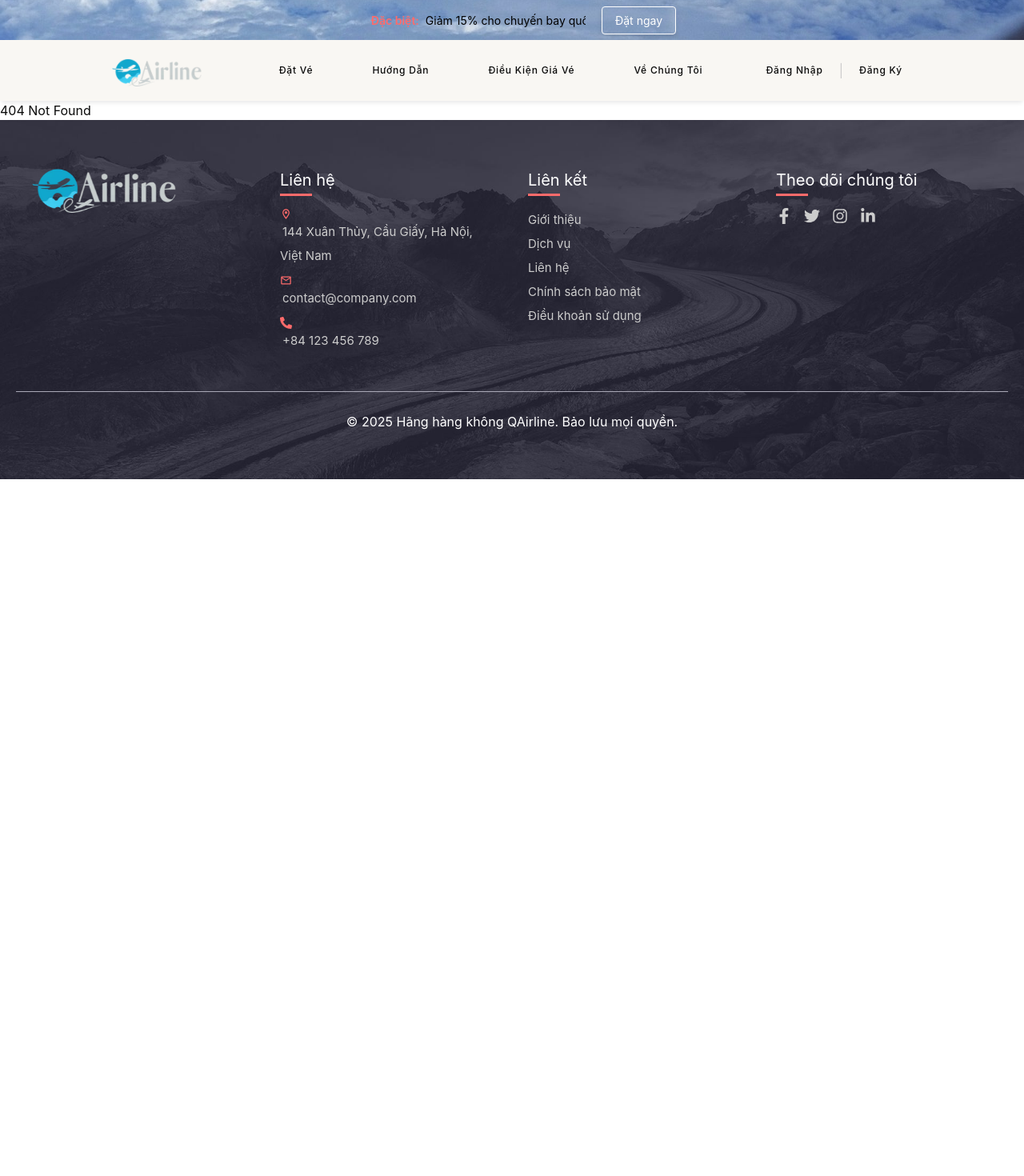
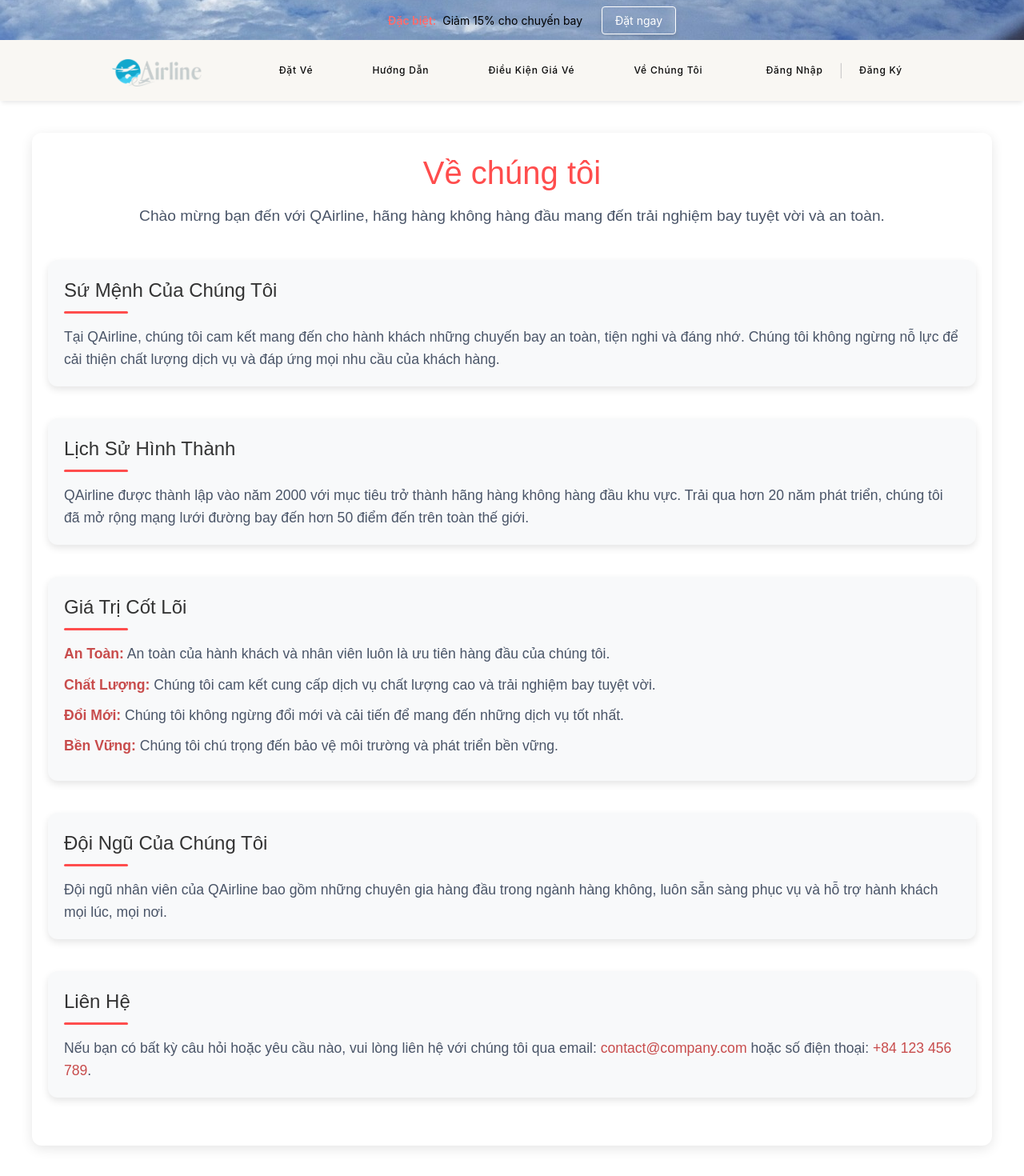
Before and after one commit to djnhngocduc/QAirline, a React (Create React App) app in the folder frontend/: page /about in a window 1280 px wide. Shown: the top 1470 px of the page at 80% size. Before the commit the page ends 800 px from the top, so only its background shows below. Built offline with nearby package versions, Linux system fonts and the light colour scheme.

Commit message:
create about for navbar

```diff
--- a/frontend/src/AppRoutes.js
+++ b/frontend/src/AppRoutes.js
@@ -10,6 +10,7 @@ import PaymentPage from './pages/BookingPage/Payment';
 import MyBookingPage from './pages/MyBookingPage/MyBookingPage';
 import Guide from './pages/Guide/Guide';
 import FareRules from "./pages/FareRules/FareRules";
+import About from "./pages/About/About";
 
 function AppRoutes() {
   return (
@@ -22,6 +23,7 @@ function AppRoutes() {
       <Route path="/signup" element={<SignUp />} />
       <Route path="/guide" element={<Guide />} />
       <Route path="/farerules" element={<FareRules />} />
+      <Route path="/about" element={<About />} />
       <Route path="/booking" element={<BookingPage />} />
       <Route
         path="/booking/passenger-details"
--- a/frontend/src/layouts/Navbar/index.jsx
+++ b/frontend/src/layouts/Navbar/index.jsx
@@ -86,9 +86,11 @@ function Navbar() {
           </li>
 
           <li className="nav__item">
-            <p className="nav__item__link">
-              Về chúng tôi
-            </p>
+            <Link to="/about">
+              <p className="nav__item__link">
+                Về chúng tôi
+              </p>
+            </Link>
           </li>
 
           <li className="nav__item">
--- /dev/null
+++ b/frontend/src/pages/About/About.jsx
@@ -0,0 +1,76 @@
+import './About.scss';
+
+const About = () => {
+  return (
+    <div className="aboutContainer">
+      <header className="header">
+        <h2>Về chúng tôi</h2>
+        <p>
+          Chào mừng bạn đến với QAirline, hãng hàng không hàng đầu mang đến trải
+          nghiệm bay tuyệt vời và an toàn.
+        </p>
+      </header>
+
+      <section className="missionSection">
+        <h2>Sứ Mệnh Của Chúng Tôi</h2>
+        <p>
+          Tại QAirline, chúng tôi cam kết mang đến cho hành khách những chuyến
+          bay an toàn, tiện nghi và đáng nhớ. Chúng tôi không ngừng nỗ lực để
+          cải thiện chất lượng dịch vụ và đáp ứng mọi nhu cầu của khách hàng.
+        </p>
+      </section>
+
+      <section className="historySection">
+        <h2>Lịch Sử Hình Thành</h2>
+        <p>
+          QAirline được thành lập vào năm 2000 với mục tiêu trở thành hãng hàng
+          không hàng đầu khu vực. Trải qua hơn 20 năm phát triển, chúng tôi đã
+          mở rộng mạng lưới đường bay đến hơn 50 điểm đến trên toàn thế giới.
+        </p>
+      </section>
+
+      <section className="valuesSection">
+        <h2>Giá Trị Cốt Lõi</h2>
+        <ul>
+          <li>
+            <strong>An Toàn:</strong> An toàn của hành khách và nhân viên luôn
+            là ưu tiên hàng đầu của chúng tôi.
+          </li>
+          <li>
+            <strong>Chất Lượng:</strong> Chúng tôi cam kết cung cấp dịch vụ chất
+            lượng cao và trải nghiệm bay tuyệt vời.
+          </li>
+          <li>
+            <strong>Đổi Mới:</strong> Chúng tôi không ngừng đổi mới và cải tiến
+            để mang đến những dịch vụ tốt nhất.
+          </li>
+          <li>
+            <strong>Bền Vững:</strong> Chúng tôi chú trọng đến bảo vệ môi trường
+            và phát triển bền vững.
+          </li>
+        </ul>
+      </section>
+
+      <section className="teamSection">
+        <h2>Đội Ngũ Của Chúng Tôi</h2>
+        <p>
+          Đội ngũ nhân viên của QAirline bao gồm những chuyên gia hàng đầu trong
+          ngành hàng không, luôn sẵn sàng phục vụ và hỗ trợ hành khách mọi lúc,
+          mọi nơi.
+        </p>
+      </section>
+
+      <section className="contactSection">
+        <h2>Liên Hệ</h2>
+        <p>
+          Nếu bạn có bất kỳ câu hỏi hoặc yêu cầu nào, vui lòng liên hệ với chúng
+          tôi qua email:{" "}
+          <a href="mailto:contact@company.com">contact@company.com</a> hoặc số
+          điện thoại: <a href="tel:+84 123 456 789">+84 123 456 789</a>.
+        </p>
+      </section>
+    </div>
+  );
+};
+
+export default About;
--- /dev/null
+++ b/frontend/src/pages/About/About.scss
@@ -0,0 +1,99 @@
+.aboutContainer {
+  max-width: 1200px;
+  margin: 40px auto;
+  padding: 20px;
+  background: #ffffff;
+  border-radius: 12px;
+  box-shadow: 0 4px 15px rgba(0, 0, 0, 0.1);
+  font-family: Arial, sans-serif;
+}
+
+.header {
+  text-align: center;
+  margin-bottom: 40px;
+
+  & h2 {
+    font-size: 2.5rem;
+    color: #ff4d4d;
+    margin-bottom: 10px;
+  }
+
+  & p {
+    font-size: 1.2rem;
+    color: #4a5568;
+  }
+}
+
+section {
+  margin-bottom: 40px;
+  padding: 20px;
+  background: #f8f9fa;
+  border-radius: 12px;
+  box-shadow: 0 4px 10px rgba(0, 0, 0, 0.1);
+
+  & h2 {
+    font-size: 1.5rem;
+    color: #333;
+    margin-bottom: 15px;
+    position: relative;
+
+    &::after {
+      content: "";
+      display: block;
+      width: 80px;
+      height: 3px;
+      background: #ff4d4d;
+      margin-top: 8px;
+      border-radius: 2px;
+    }
+  }
+
+  & p, & ul {
+    font-size: 1.1rem;
+    color: #4a5568;
+    line-height: 1.6;
+  }
+}
+
+.valuesSection {
+  & ul {
+    list-style-type: none;
+    padding: 0;
+  }
+
+  & li {
+    margin-bottom: 10px;
+
+    & strong {
+      color: #c84c4c;
+    }
+  }
+}
+
+.contactSection a {
+  color: #c84c4c;
+  text-decoration: none;
+
+  &:hover {
+    text-decoration: underline;
+  }
+}
+
+/* Responsive Design */
+@media (max-width: 768px) {
+  .aboutContainer {
+    padding: 10px;
+  }
+
+  section {
+    padding: 15px;
+
+    & h2 {
+      font-size: 1.5rem;
+    }
+
+    & p, & ul {
+      font-size: 1rem;
+    }
+  }
+}
--- a/frontend/src/pages/FareRules/FareRules.scss
+++ b/frontend/src/pages/FareRules/FareRules.scss
@@ -39,7 +39,7 @@
   cursor: pointer;
   transition: all 0.3s ease;
   text-align: left;
-  font-weight: 100;
+  font-weight: 400;
   background: transparent;
   border: none;
   border-left: 4px solid transparent;
--- a/frontend/src/pages/Guide/Guide.jsx
+++ b/frontend/src/pages/Guide/Guide.jsx
@@ -43,7 +43,7 @@ const Guide = () => {
         <div className="frame">
           {selectedGuide === "onlineBooking" && (
             <div>
-              <h2>Hướng Dẫn Đặt Vé Trực Tuyến</h2>
+              <h2>Hướng dẫn đặt vé trực tuyến</h2>
               <p>
                 Để mua vé trực tuyến, quý khách hàng có thể làm theo các bước
                 dưới đây:
@@ -91,7 +91,7 @@ const Guide = () => {
           )}
           {selectedGuide === "cancelBooking" && (
             <div>
-              <h2>Hướng Dẫn Hủy Vé</h2>
+              <h2>Hướng dẫn hủy vé</h2>
               <p>
                 Để hủy vé, quý khách vui lòng tuân theo các quy định và làm theo
                 các bước sau:
@@ -135,7 +135,7 @@ const Guide = () => {
           )}
           {selectedGuide === "paymentMethod" && (
             <div>
-              <h2>Hướng Dẫn Thanh Toán</h2>
+              <h2>Hướng dẫn thanh toán</h2>
               <p>
                 {" "}
                 Quý khách vui lòng lưu ý các bước thanh toán trực tuyến khi mua
--- a/frontend/src/pages/Guide/Guide.scss
+++ b/frontend/src/pages/Guide/Guide.scss
@@ -81,11 +81,11 @@
 
     & li {
       position: relative;
-      padding: 12px 0;
+      padding: 10px 0;
       margin-bottom: 8px;
       color: #4a5568;
       line-height: 1.6;
-      font-size: 1.1rem;
+      font-size: 1rem;
 
       &:hover {
         transform: translateX(8px);
```
